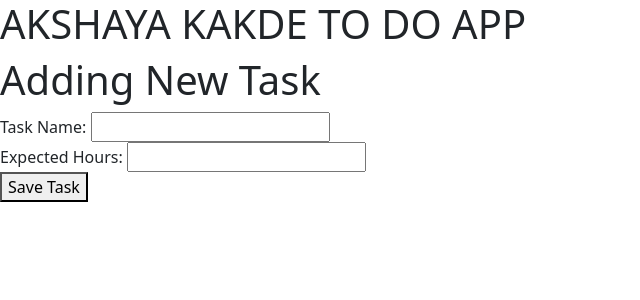
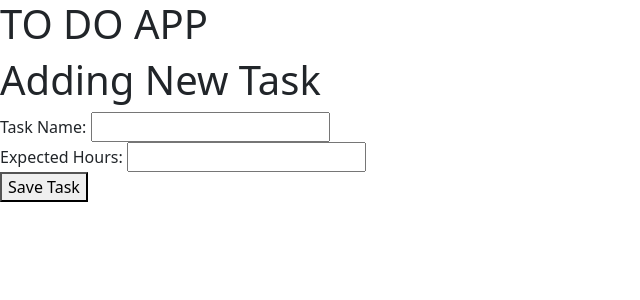
Before and after one commit to rahulbhoyar1995/to-do-app, a Django app: page /new_task/ in a window 1280 px wide. Shown: the top 300 px of the page, without its empty margins (0-640 px from the left). Run offline with Django 4.2, Linux system fonts and the light colour scheme.

Commit message:
modify update_task.html

```diff
--- a/app/templates/app/add_task.html
+++ b/app/templates/app/add_task.html
@@ -6,7 +6,7 @@
     <link href="https://cdn.jsdelivr.net/npm/bootstrap@5.0.2/dist/css/bootstrap.min.css" rel="stylesheet" integrity="sha384-EVSTQN3/azprG1Anm3QDgpJLIm9Nao0Yz1ztcQTwFspd3yD65VohhpuuCOmLASjC" crossorigin="anonymous">
     <link rel="stylesheet" href="{% static 'app/style.css' %}">
 </head>
-<h1>AKSHAYA KAKDE TO DO APP</h1>
+<h1>TO DO APP</h1>
 <h1>Adding New Task</h1>
 
 <form method="post">
```
